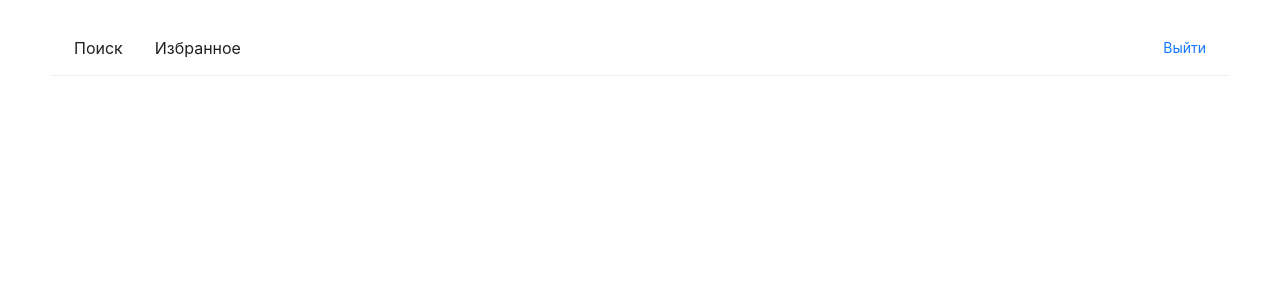
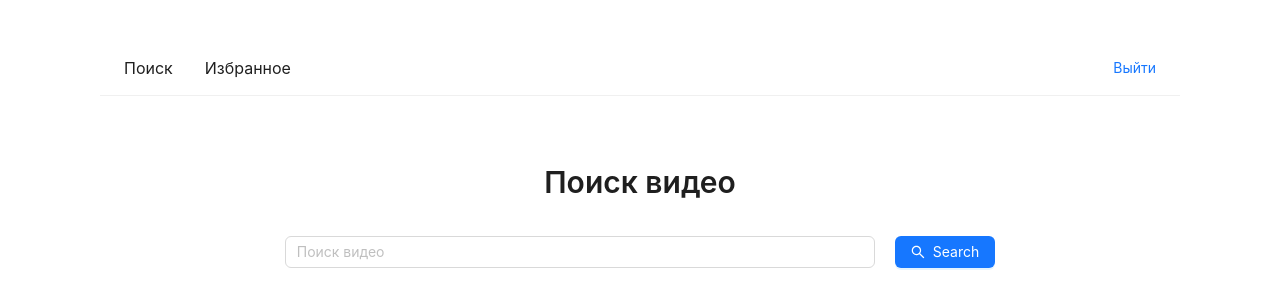
Before and after one commit to InessaBoickova/YouTube-SPA, a React (Create React App) app: page /Youtube-SPA/VideoSearch in a window 1280 px wide. Shown: the top 308 px of the page. Built offline with nearby package versions, Linux system fonts and the light colour scheme.

Commit message:
create Video Search page

```diff
--- a/src/component/VideoSearch/videoSearch.jsx
+++ b/src/component/VideoSearch/videoSearch.jsx
@@ -1,8 +1,26 @@
+import './videoSearch.sass'
 import Navigation from "../Navigation/navigation";
+import { SearchOutlined } from '@ant-design/icons';
+import { Input,Typography,Button, Space } from 'antd';
+const { Title } = Typography;
 
 const VideoSearch = ()=>{
     return(
-        <Navigation/>
+        <div className="video_search">
+            <Navigation/>
+            <Title level={2}>
+                Поиск видео
+            </Title>
+            <div className='video_search-wrapper'>
+                <Input placeholder="Поиск видео" className='video_search-input' />
+                <Space wrap>
+                    <Button type="primary" icon={<SearchOutlined />}>
+                        Search
+                    </Button>
+                </Space>
+            </div>
+        </div>
+
     )
 }
 
--- a/src/component/VideoSearch/videoSearch.sass
+++ b/src/component/VideoSearch/videoSearch.sass
@@ -0,0 +1,11 @@
+.video_search
+
+    padding: 20px 50px
+    &-wrapper
+        margin: 0 auto
+        text-align: center
+    &-input
+        margin: 20px 20px 0 0
+        width: 50%
+    h2
+        text-align: center
```
